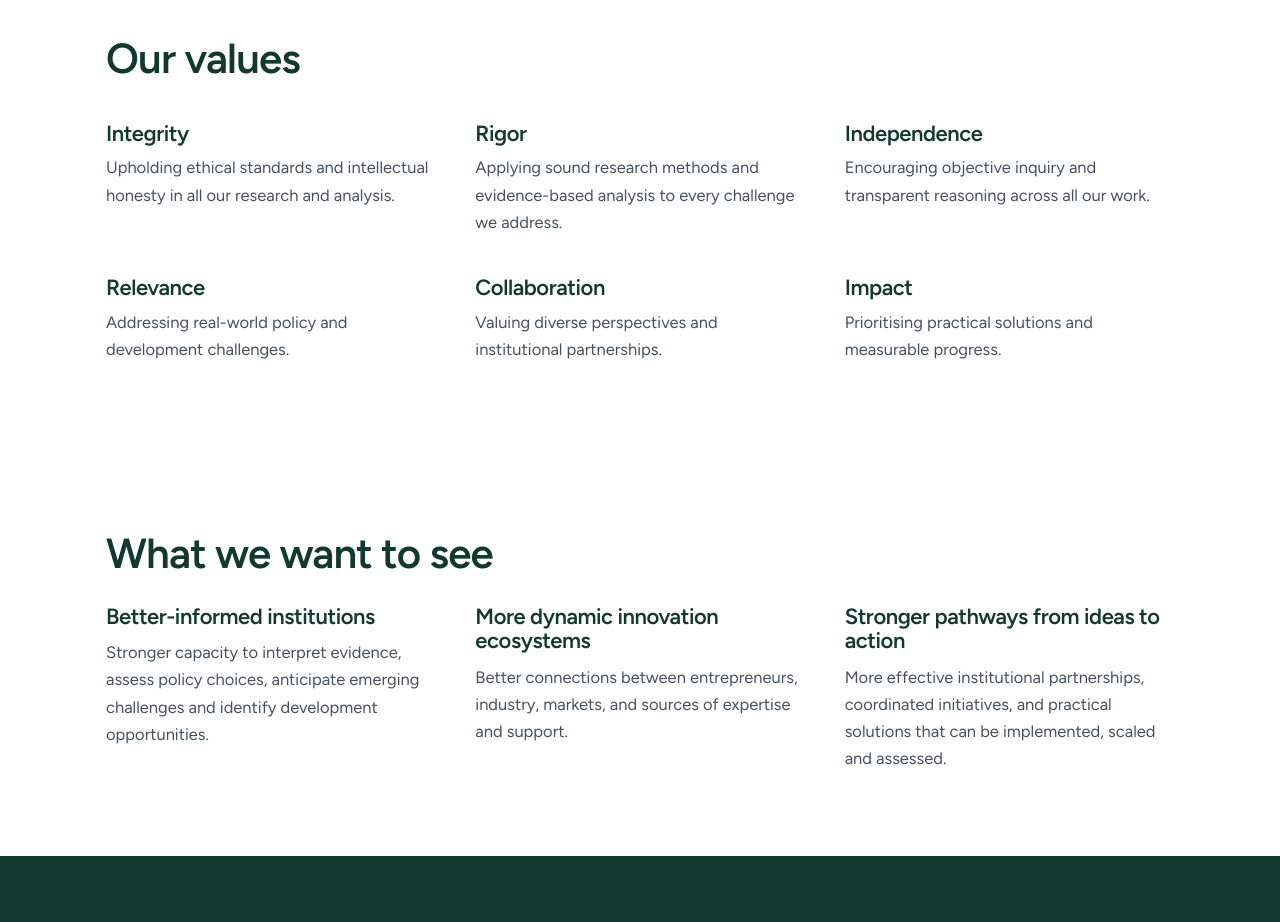
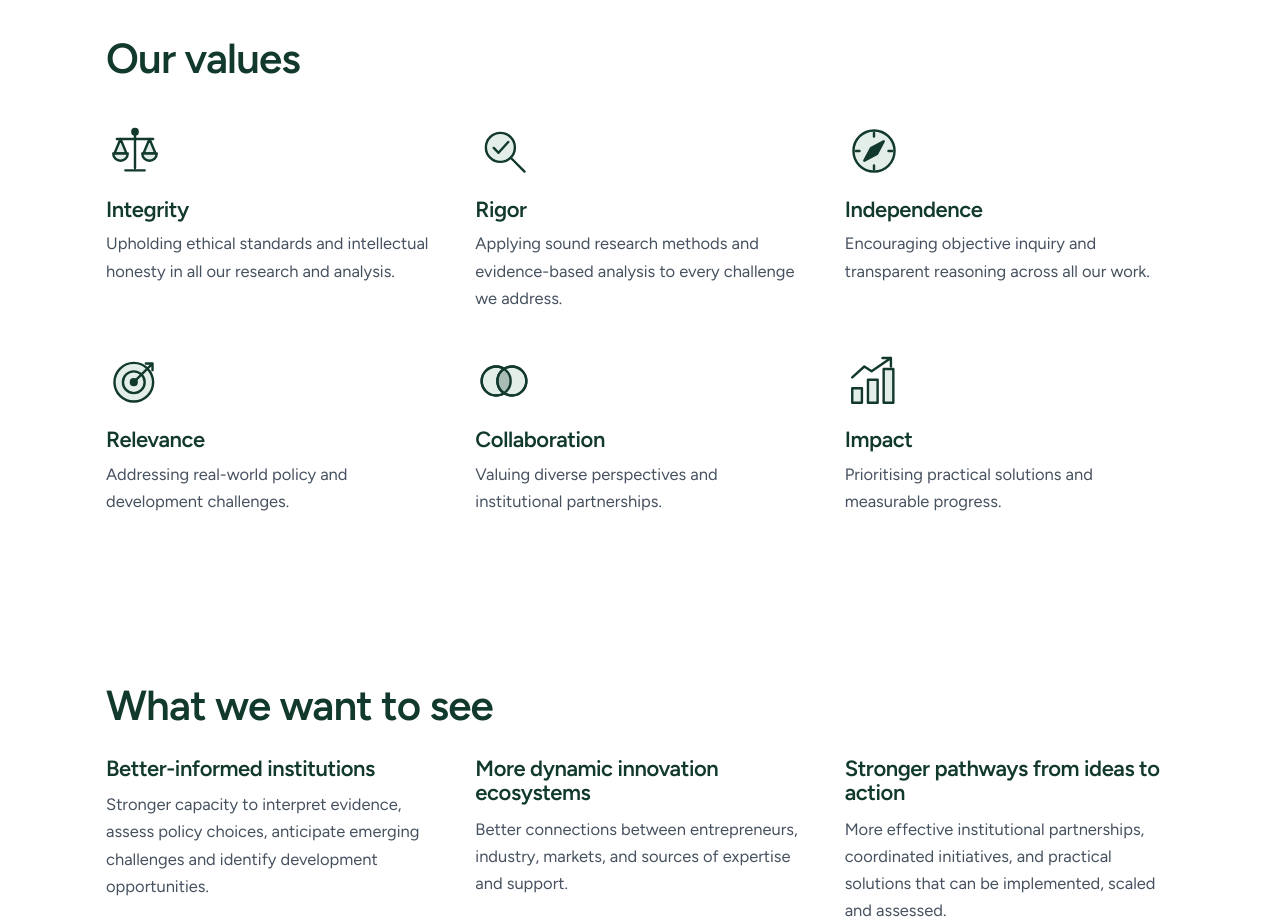
Before and after one commit to roshanyadav-2109/prayatna, a plain HTML site: page about.html in a window 1280 px wide. Shown: the part 2040-2962 px from the top of the page. Drawn offline with Linux system fonts and the light colour scheme.

Commit message:
Add on-brand vector icons to each value
Co-Authored-By: Claude Sonnet 5.5 <noreply@anthropic.com>

```diff
--- a/about.html
+++ b/about.html
@@ -71,12 +71,12 @@
       <div class="wrap">
         <h2 class="spaced">Our values</h2>
         <div class="values">
-          <div><h3>Integrity</h3><p>Upholding ethical standards and intellectual honesty in all our research and analysis.</p></div>
-          <div><h3>Rigor</h3><p>Applying sound research methods and evidence-based analysis to every challenge we address.</p></div>
-          <div><h3>Independence</h3><p>Encouraging objective inquiry and transparent reasoning across all our work.</p></div>
-          <div><h3>Relevance</h3><p>Addressing real-world policy and development challenges.</p></div>
-          <div><h3>Collaboration</h3><p>Valuing diverse perspectives and institutional partnerships.</p></div>
-          <div><h3>Impact</h3><p>Prioritising practical solutions and measurable progress.</p></div>
+          <div><svg class="vicon" viewBox="0 0 48 48" aria-hidden="true"><circle cx="24" cy="8" r="2.2" class="s"/><path d="M24 10v28M16 40h16M9 14h30"/><path d="M12 14 7 26h10zM36 14l-5 12h10z" class="t"/><path d="M6 26a6 6 0 0 0 12 0zM30 26a6 6 0 0 0 12 0z" class="t"/></svg><h3>Integrity</h3><p>Upholding ethical standards and intellectual honesty in all our research and analysis.</p></div>
+          <div><svg class="vicon" viewBox="0 0 48 48" aria-hidden="true"><circle cx="21" cy="21" r="12" class="t"/><path d="m30 30 11 11"/><path d="m15.5 21.5 4 4 8-9"/></svg><h3>Rigor</h3><p>Applying sound research methods and evidence-based analysis to every challenge we address.</p></div>
+          <div><svg class="vicon" viewBox="0 0 48 48" aria-hidden="true"><circle cx="24" cy="24" r="17" class="t"/><path d="M24 9v3M24 36v3M9 24h3M36 24h3"/><path d="m32 16-5.5 10.5L16 32l5.5-10.5z" class="s"/></svg><h3>Independence</h3><p>Encouraging objective inquiry and transparent reasoning across all our work.</p></div>
+          <div><svg class="vicon" viewBox="0 0 48 48" aria-hidden="true"><circle cx="23" cy="25" r="16" class="t"/><circle cx="23" cy="25" r="9"/><circle cx="23" cy="25" r="2.4" class="s"/><path d="m23 25 15-15M33 9.5h5.5V15"/></svg><h3>Relevance</h3><p>Addressing real-world policy and development challenges.</p></div>
+          <div><svg class="vicon" viewBox="0 0 48 48" aria-hidden="true"><defs><clipPath id="vc"><circle cx="17.5" cy="24" r="12"/></clipPath></defs><circle cx="17.5" cy="24" r="12" class="t"/><circle cx="30.5" cy="24" r="12" class="t"/><circle cx="30.5" cy="24" r="12" class="o" clip-path="url(#vc)"/><circle cx="17.5" cy="24" r="12"/><circle cx="30.5" cy="24" r="12"/></svg><h3>Collaboration</h3><p>Valuing diverse perspectives and institutional partnerships.</p></div>
+          <div><svg class="vicon" viewBox="0 0 48 48" aria-hidden="true"><rect x="6" y="30" width="8" height="12" class="t"/><rect x="19" y="23" width="8" height="19" class="t"/><rect x="32" y="14" width="8" height="28" class="t"/><path d="M6 21 16 12l6 4 16-11M31 5h7v7"/></svg><h3>Impact</h3><p>Prioritising practical solutions and measurable progress.</p></div>
         </div>
       </div>
     </section>
--- a/assets/css/style.css
+++ b/assets/css/style.css
@@ -289,3 +289,9 @@ img.art { display: block; width: 100%; height: auto; }
 .js .state-stage:not(.is-on) .state-figure { opacity: 1; transform: translate(-50%, -50%) scale(1); filter: blur(0) drop-shadow(0 10px 8px rgba(31, 35, 40, .2)); }
 .js .state-stage { cursor: pointer; }
 @media (prefers-reduced-motion: reduce) { .state-fill, .state-outline, .states .state-figure { transition: none !important; } }
+
+/* value icons */
+.vicon { display: block; width: 58px; height: 58px; margin-bottom: 18px; fill: none; stroke: #12392d; stroke-width: 2; stroke-linecap: round; stroke-linejoin: round; }
+.vicon .t { fill: #e3eee8; }
+.vicon .s { fill: #12392d; }
+.vicon .o { fill: #12392d; fill-opacity: .28; stroke: none; }
```
